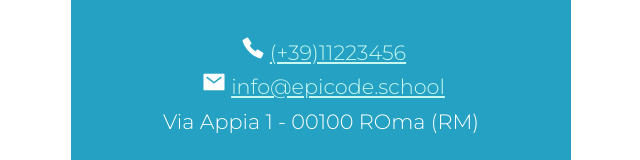
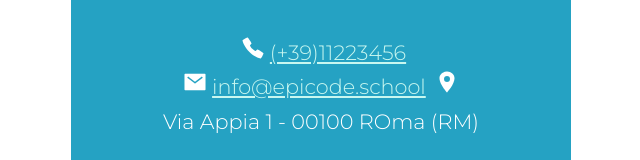
Before and after one commit to ageria20/epicode_u1_progettoSettimanale, a plain HTML site: page index.html in a window 1280 px wide. Shown: the part 3880-4040 px from the top of the page, without its empty margins (319-959 px from the left). Drawn offline with nearby package versions, Linux system fonts and the light colour scheme.

Commit message:
aggiunta icona via

```diff
--- a/index.html
+++ b/index.html
@@ -113,6 +113,7 @@
             ><br />
             <ion-icon name="mail-sharp"></ion-icon
             ><a href="#">info@epicode.school</a>
+            <ion-icon name="location-sharp"></ion-icon>
             <p>Via Appia 1 - 00100 ROma (RM)</p>
           </div>
           <div id="copy">
```
